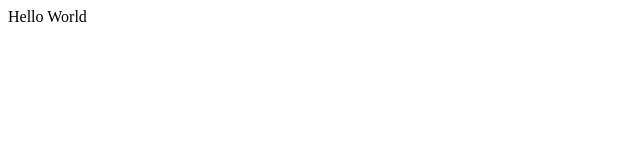
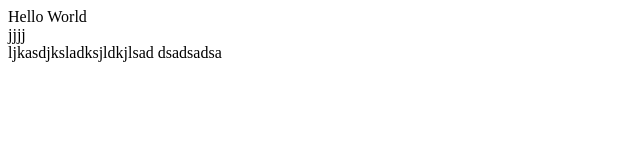
Before and after one commit to zhishaofei3/myfirstTest, a plain HTML site: page index.html in a window 1280 px wide. Shown: the whole page, without its empty margins (0-640 px from the left). Drawn offline with Linux system fonts and the light colour scheme.

Commit message:
我做了一些修改

```diff
--- a/index.html
+++ b/index.html
@@ -2,9 +2,12 @@
 <html lang="en">
 <head>
     <meta charset="UTF-8">
-    <title>Title</title>
+    <title>Title22</title>
 </head>
 <body>
     Hello World
+    <div>jjjj</div>
+    ljkasdjksladksjldkjlsad
+    dsadsadsa
 </body>
 </html>
```
